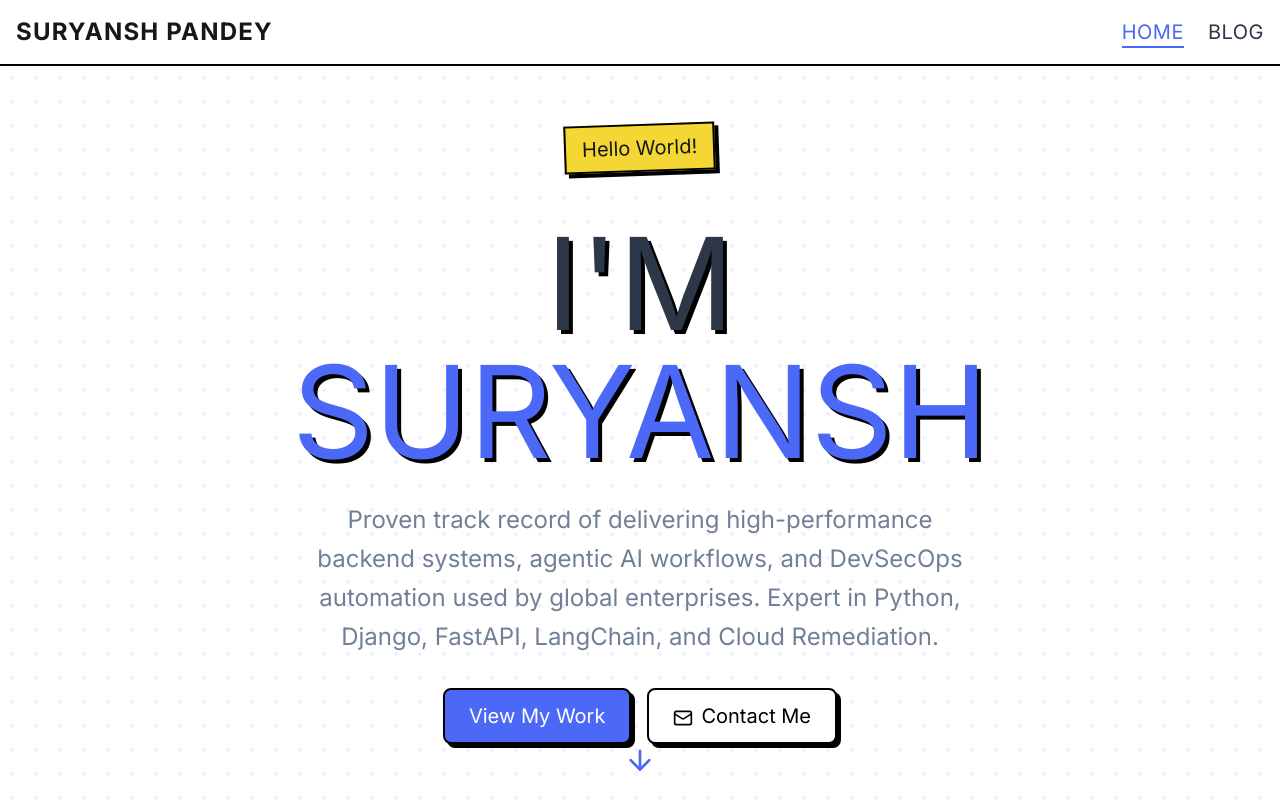
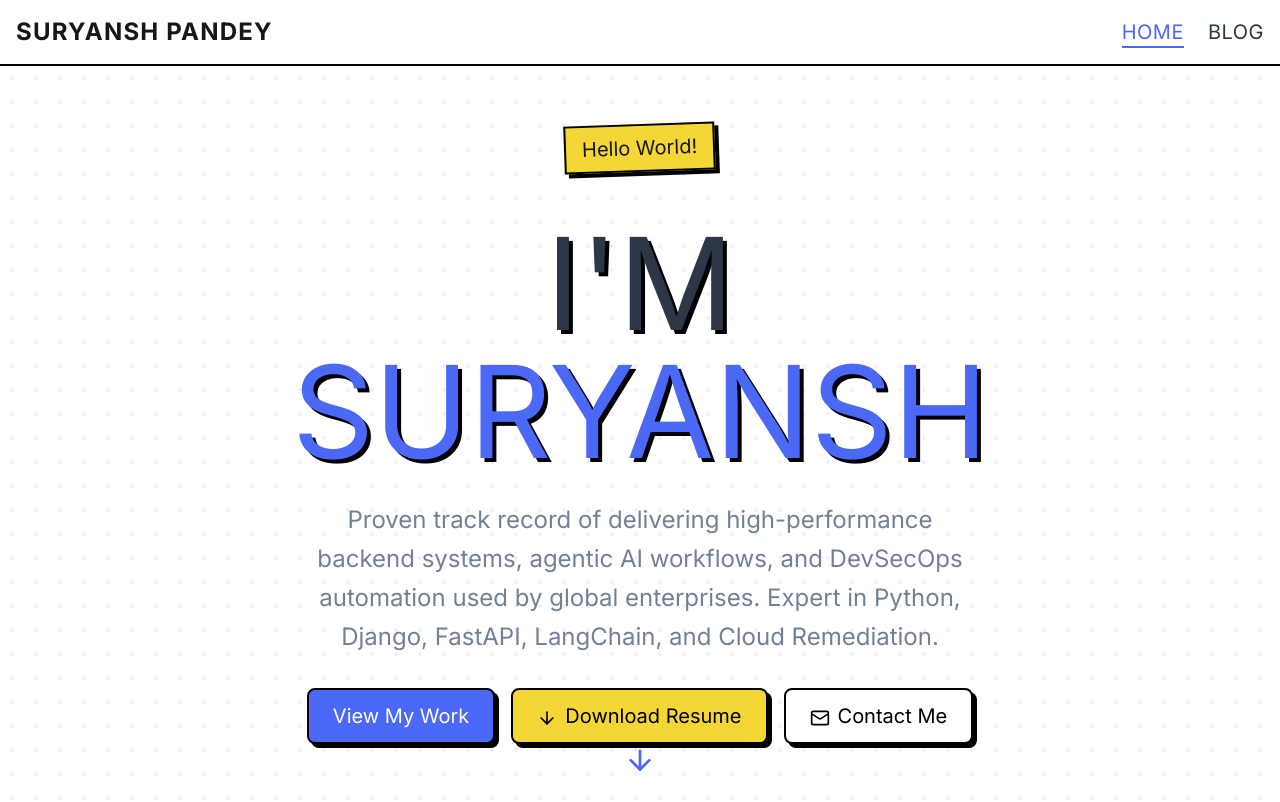
Before and after one commit to suryanshp1/portfolio-site, a Next.js app: page / in a window 1280 px wide. Shown: the top 802 px of the page. Built offline with nearby package versions, Linux system fonts and the light colour scheme.

Commit message:
Feat: Add download resume button

```diff
--- a/components/sections/hero.tsx
+++ b/components/sections/hero.tsx
@@ -52,6 +52,12 @@ export function Hero() {
           <ComicButton onClick={() => (window.location.href = "#projects")}>
             View My Work
           </ComicButton>
+          <a href={`${process.env.NEXT_PUBLIC_BASE_PATH || ""}/resume.pdf`} download="Suryansh_Pandey_Resume.pdf">
+            <ComicButton variant="secondary">
+              <ArrowDown className="w-5 h-5 mr-2 inline-block" />
+              Download Resume
+            </ComicButton>
+          </a>
           <ComicButton
             variant="outline"
             onClick={() =>
--- a/next.config.mjs
+++ b/next.config.mjs
@@ -10,6 +10,9 @@ const nextConfig = {
   output: "export",
   // Base path for GitHub Pages
   basePath: isProd ? "/portfolio-site" : "",
+  env: {
+    NEXT_PUBLIC_BASE_PATH: isProd ? "/portfolio-site" : "",
+  },
   // Disable image optimization for static export availability
   images: {
     unoptimized: true,
```
Also changed, not shown: 1 other file (tests, documents, lock files or other folders).
